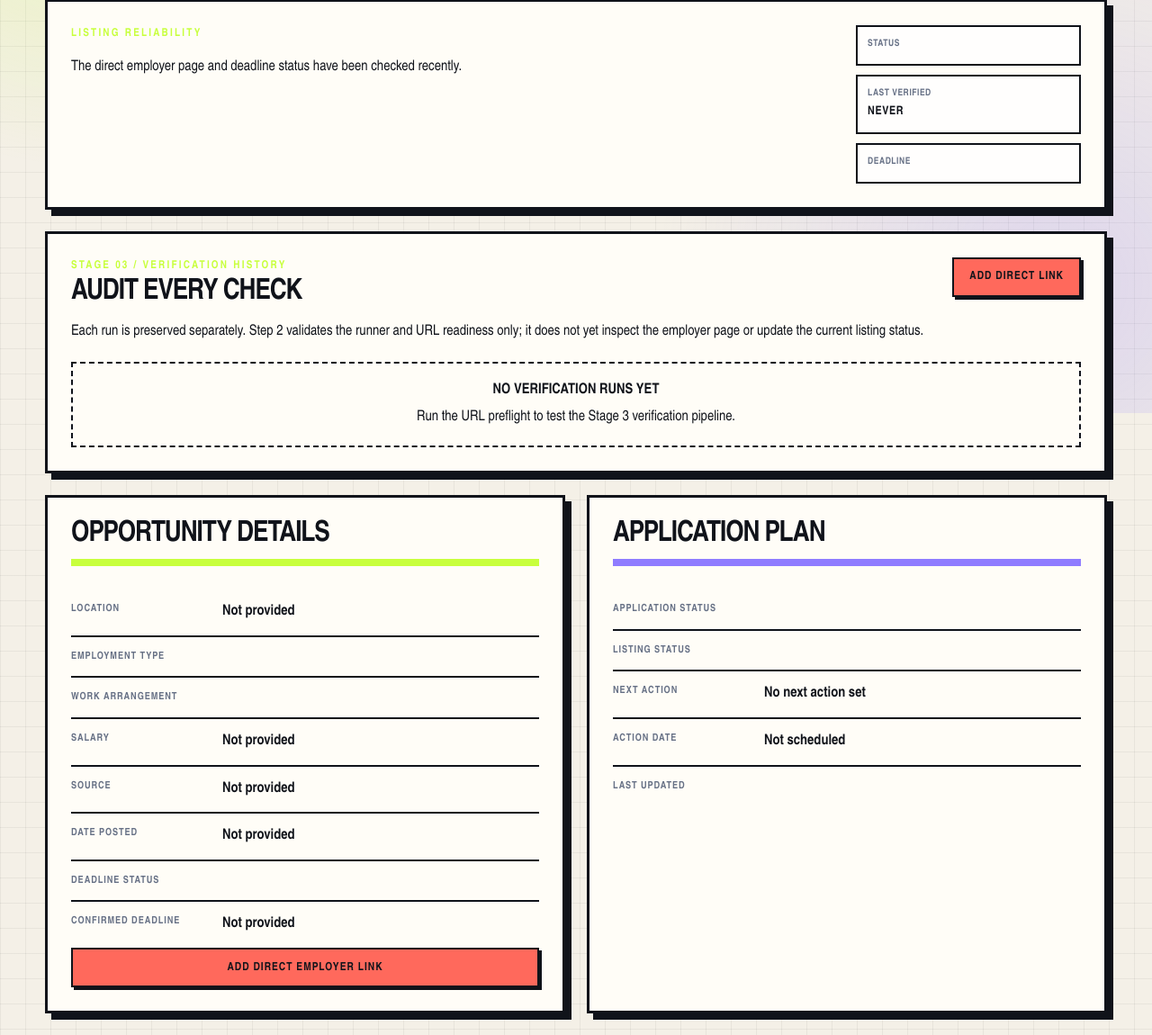
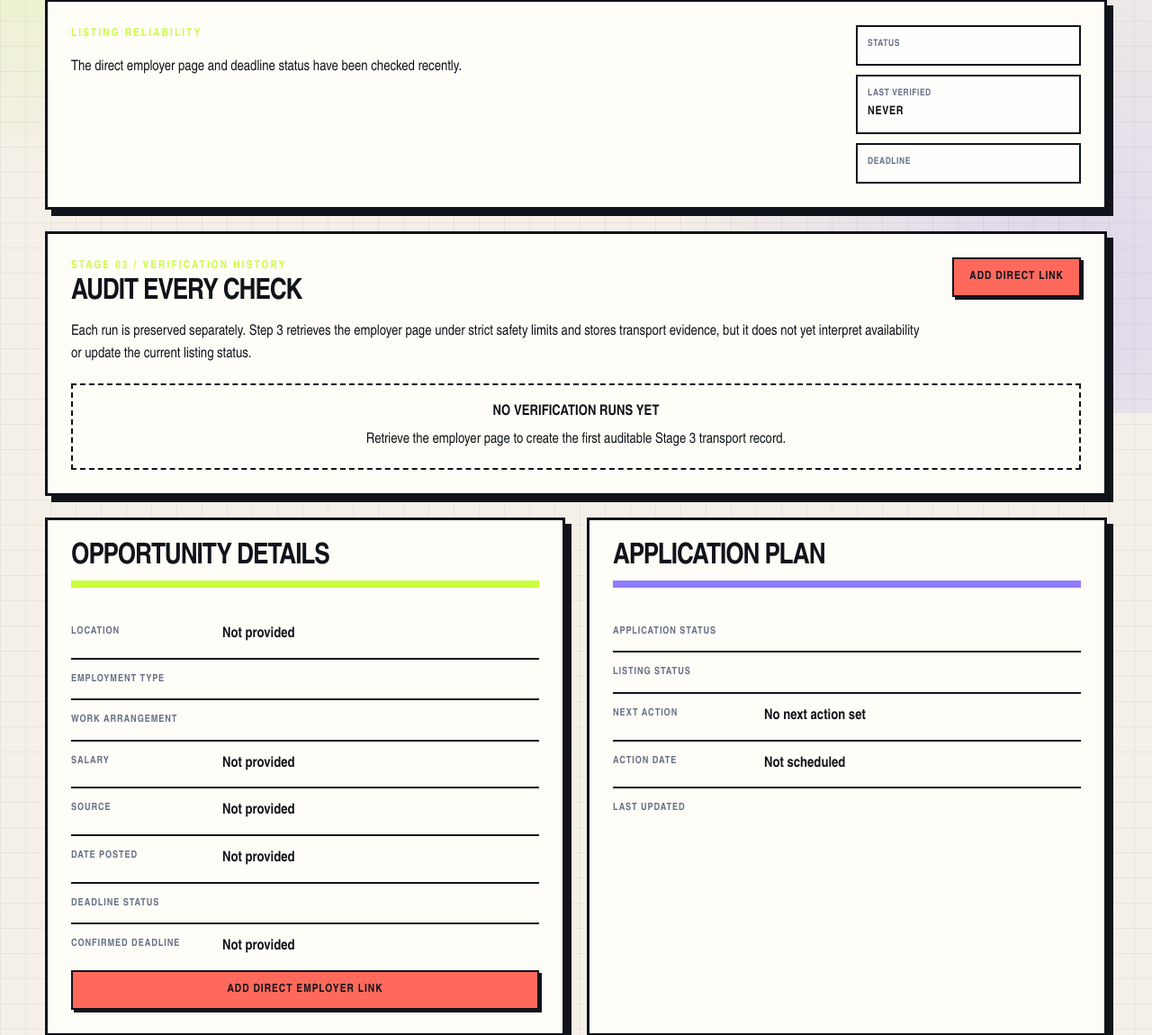
Before and after one commit to aprescod12/personal-job-finder, a Django app: template tracker/templates/tracker/job_detail.html in a window 1280 px wide. Shown: the part 341-1491 px from the top of the page at 90% size. Run offline with Django 5.2, Linux system fonts and the light colour scheme; the template is opened without the code that fills it, so the values that code supplies are empty.

Commit message:
Update job page for controlled retrieval

```diff
--- a/tracker/templates/tracker/job_detail.html
+++ b/tracker/templates/tracker/job_detail.html
@@ -57,12 +57,12 @@
         <div>
             <p class="eyebrow">STAGE 03 / VERIFICATION HISTORY</p>
             <h2>AUDIT EVERY CHECK</h2>
-            <p>Each run is preserved separately. Step 2 validates the runner and URL readiness only; it does not yet inspect the employer page or update the current listing status.</p>
+            <p>Each run is preserved separately. Step 3 retrieves the employer page under strict safety limits and stores transport evidence, but it does not yet interpret availability or update the current listing status.</p>
         </div>
         {% if job.job_url %}
         <form method="post" action="{% url 'run_job_verification' job.id %}" class="inline-action-form">
             {% csrf_token %}
-            <button class="button button-primary" type="submit">RUN URL PREFLIGHT</button>
+            <button class="button button-primary" type="submit">RETRIEVE EMPLOYER PAGE</button>
         </form>
         {% else %}
         <a class="button button-danger" href="{% url 'job_listing_verify' job.id %}">ADD DIRECT LINK</a>
@@ -96,7 +96,7 @@
         {% else %}
         <div class="verification-history-empty">
             <strong>NO VERIFICATION RUNS YET</strong>
-            <span>Run the URL preflight to test the Stage 3 verification pipeline.</span>
+            <span>Retrieve the employer page to create the first auditable Stage 3 transport record.</span>
         </div>
         {% endif %}
     {% endwith %}
```
